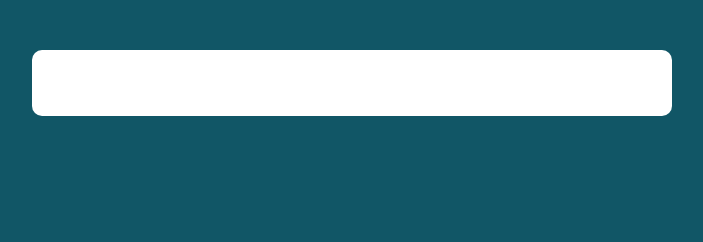
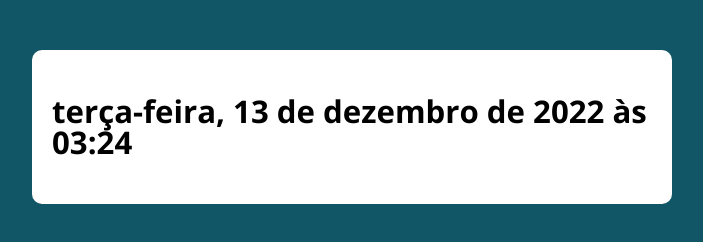
Before and after one commit to matheussf100/cursoJS, a plain HTML site: page Aula29/modelo/index.html in a window 1280 px wide. Shown: the whole page, without its empty margins (288-991 px from the left). Drawn offline with nearby package versions, Linux system fonts and the light colour scheme.

Commit message:
Relógio

```diff
--- a/Aula29/modelo/assets/js/main.js
+++ b/Aula29/modelo/assets/js/main.js
@@ -1,3 +1,9 @@
+/* const h1 = document.querySelector('.container h1');
+
+function zeroTempo(n){
+    return n >= 10 ? n : `0${n}`;
+}
+
 const data = new Date();
 
 const diaSemana = data.getDay();
@@ -6,9 +12,13 @@ const mes = data.getMonth() + 1;
 
 const ano = data.getFullYear();
 
-const hora = data.getHours();
+const hora = zeroTempo(data.getHours());
 
-const min = data.getMinutes();
+const min = zeroTempo(data.getMinutes());
+
+const dia = data.getDate();
+
+const seg = zeroTempo(data.getSeconds());
 
 let diaSemanaTexto;
 let meses;
@@ -76,4 +86,16 @@ switch (mes) {
         break;
 }
 
-console.log(`${diaSemanaTexto}, ${diaSemana} de ${meses} de ${ano} ${hora}:${min}`);
+console.log(`${diaSemanaTexto}, ${dia} de ${meses} de ${ano} ${hora}:${min}`);
+
+function relogio() {
+    return `${diaSemanaTexto}, ${dia} de ${meses} de ${ano} ${hora}:${min}:${seg}`
+}
+
+
+h1.innerHTML = relogio();
+*/
+
+const h1 = document.querySelector('.container h1');
+const data = new Date();
+h1.innerHTML = data.toLocaleString ('pt-BR', { dateStyle: 'full', timeStyle: 'short' });
```
Also changed, not shown: Aula29/modelo/index.html (+0 -1 lines).
